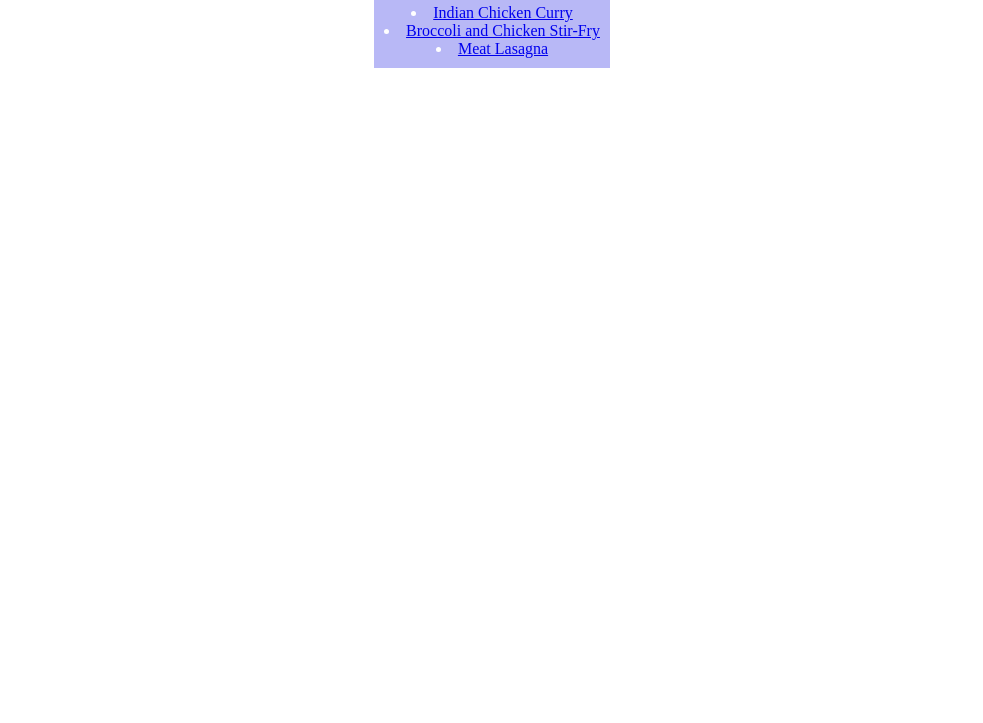
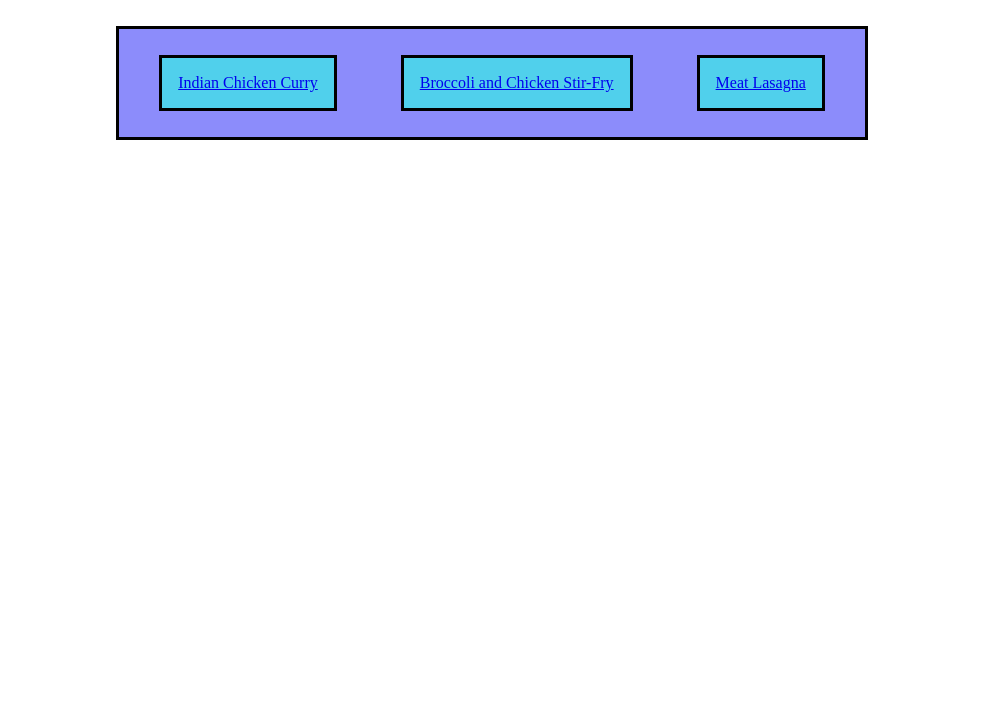
Before and after one commit to Kieran-Go/odin-recipies, a plain HTML site: page index.html in a window 1280 px wide. Shown: the part 77-800 px from the top of the page, without its empty margins (148-1131 px from the left). Drawn offline with Linux system fonts and the light colour scheme.

Commit message:
Add more CSS style to index.html
the index.html document has been further refined with CSS, using
inline-blocks and background colors for the list to play around with
layout and presentation, resulting in a nicer looking page.

```diff
--- a/css/style.css
+++ b/css/style.css
@@ -12,6 +12,7 @@ h1.title{
 
 h1.title.homeTitle{
     width: 900px;
+    margin-bottom: 16px;
 }
 
 .navbar{
@@ -47,7 +48,22 @@ ul, ol{
 }
 
 ul.recList{
-    background-color: #1e1ee150;
+    background-color: #0505f675;
+    margin-top: 32px;
+    width: fit-content;
+    border-color: black;
+    border-style: solid;
+}
+li.recList{
+    display: inline-block;
+    padding: 16px;
+    border-style: solid;
+    margin-left: 30px;
+    margin-right: 30px;
+    margin-bottom: 16px;
+    margin-top: 16px;
+    background-color: rgb(61, 231, 231, 0.75);
+    color: black;
 }
 
 .imgContainer{
--- a/index.html
+++ b/index.html
@@ -12,9 +12,9 @@
 
     <!-- Links to recipes -->
      <ul class="recList">
-        <li><a href="recipes/indian-chicken-curry.html">Indian Chicken Curry</a></li>
-        <li><a href="recipes/stir-fry.html">Broccoli and Chicken Stir-Fry</a></li>
-        <li><a href="recipes/lasagna.html">Meat Lasagna</a></li>
+        <li class="recList"><a href="recipes/indian-chicken-curry.html">Indian Chicken Curry</a></li>
+        <li class="recList"><a href="recipes/stir-fry.html">Broccoli and Chicken Stir-Fry</a></li>
+        <li class="recList"><a href="recipes/lasagna.html">Meat Lasagna</a></li>
      </ul>
 
 </body>
```
